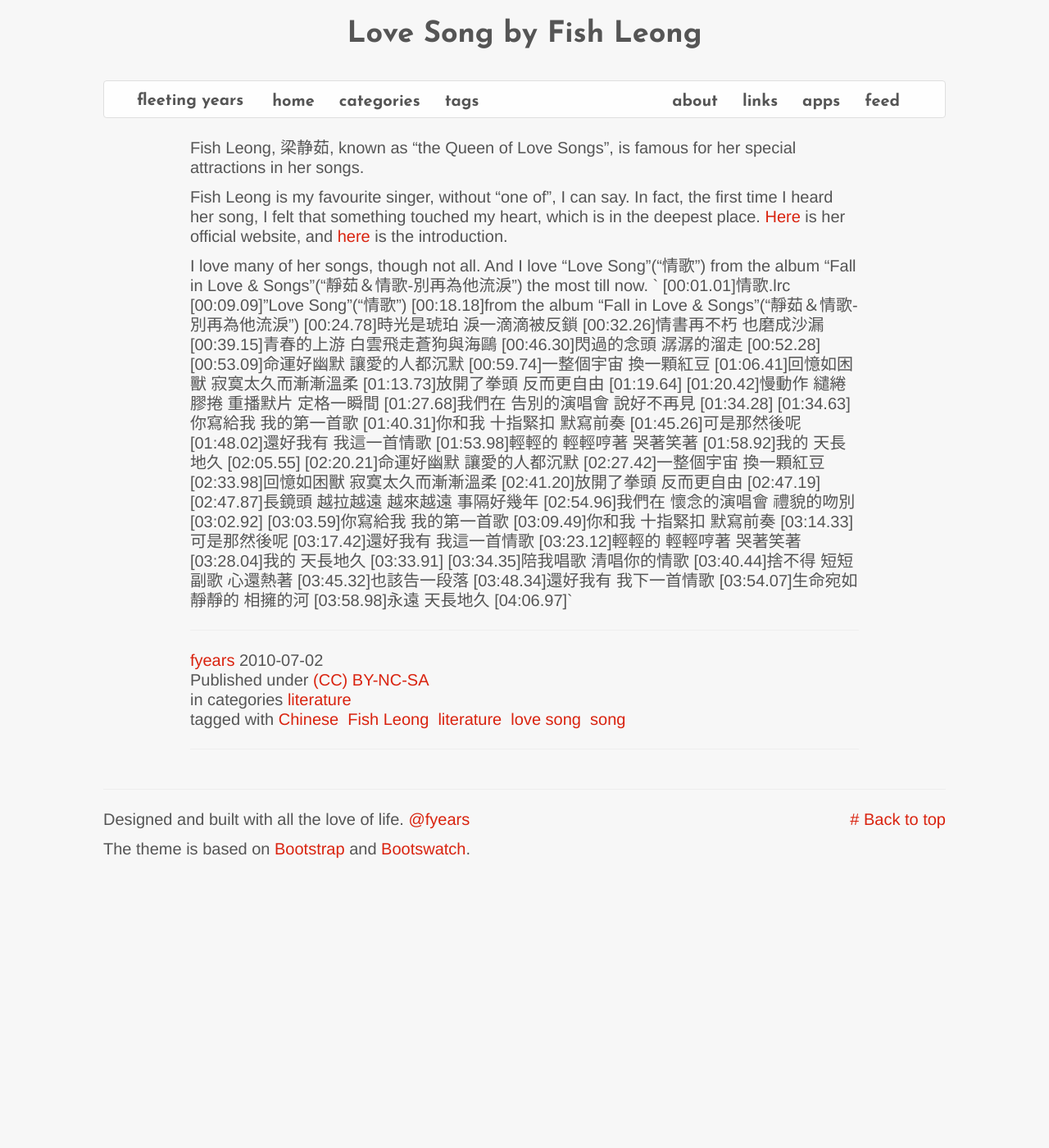
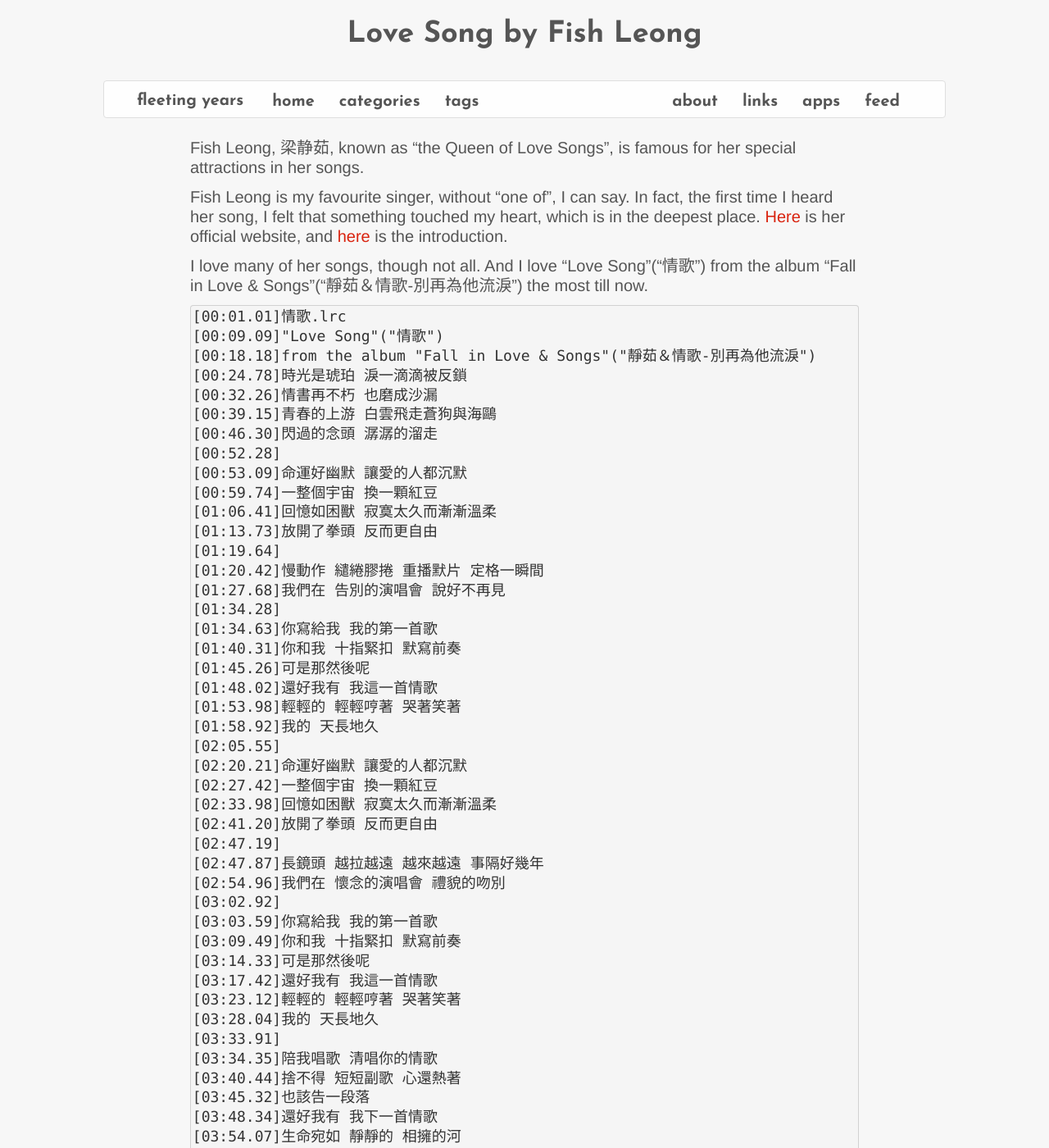
Before and after one commit to fyears/fyears.github.io, a Jekyll site: the page built from _posts/2010-07-02-love-song-by-fish-leong.markdown, in a window 1280 px wide and 1400 px high. Shown: the whole window at 82% size. Built offline with Jekyll 4.4.1, drawn with Linux system fonts in a browser that asks for light colours; nearby versions of some CDN libraries; Markdown is read by kramdown in place of the engine named in the settings; comment, search, counter and statistics services are not loaded; some of the changed text lies outside the part shown.

Commit message:
Updated _posts/2010-07-02-love-song-by-fish-leong.markdown

````diff
--- a/_posts/2010-07-02-love-song-by-fish-leong.markdown
+++ b/_posts/2010-07-02-love-song-by-fish-leong.markdown
@@ -17,12 +17,11 @@ tags:
 
 Fish Leong, 梁静茹, known as "the Queen of Love Songs", is famous for her special attractions in her songs.
 
-
-
 Fish Leong is my favourite singer, without "one of", I can say. In fact, the first time I heard her song, I felt that something touched my heart, which is in the deepest place. [Here](http://www.fishleong.com.tw/) is her official website, and [here](http://en.wikipedia.org/wiki/Fish_Leong) is the introduction.
 
 I love many of her songs, though not all. And I love "Love Song"("情歌") from the album "Fall in Love & Songs"("靜茹＆情歌-別再為他流淚") the most till now.
-`
+
+```
 [00:01.01]情歌.lrc
 [00:09.09]"Love Song"("情歌")
 [00:18.18]from the album "Fall in Love & Songs"("靜茹＆情歌-別再為他流淚")
@@ -67,4 +66,5 @@ I love many of her songs, though not all. And I love "Love Song"("情歌") from
 [03:48.34]還好我有 我下一首情歌
 [03:54.07]生命宛如 靜靜的 相擁的河
 [03:58.98]永遠 天長地久
-[04:06.97]`
+[04:06.97]
+```
````
